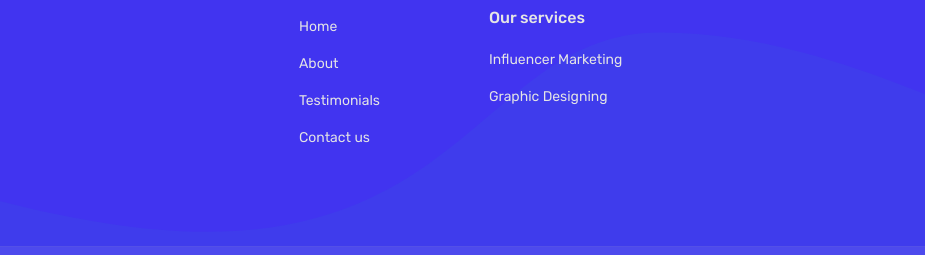
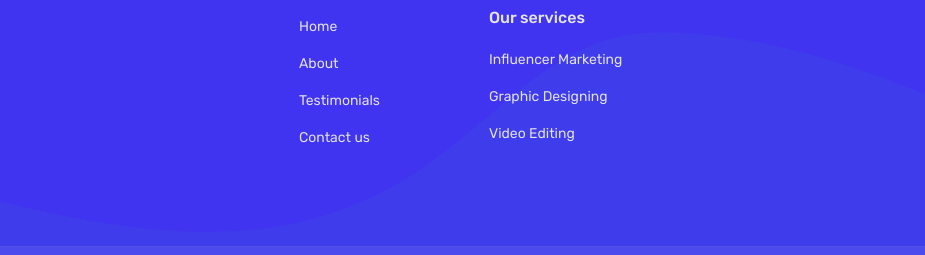
Before and after one commit to Redandbluemktg/Red_and_blue, a website: page index.html in a window 1280 px wide. Shown: the part 3142-3397 px from the top of the page, 355-1280 px from the left. Drawn offline with Linux system fonts and the light colour scheme.

Commit message:
Update index.html

```diff
--- a/index.html
+++ b/index.html
@@ -508,6 +508,7 @@
 									<ul class="list-footer">
 										<li><a href="#services" class="footer-link">Influencer Marketing</a></li>
 										<li><a href="#services" class="footer-link">Graphic Designing</a></li>
+										<li><a href="#services" class="footer-link">Video Editing</a></li>
 									</ul>
 								</div>
 								</div>
```
